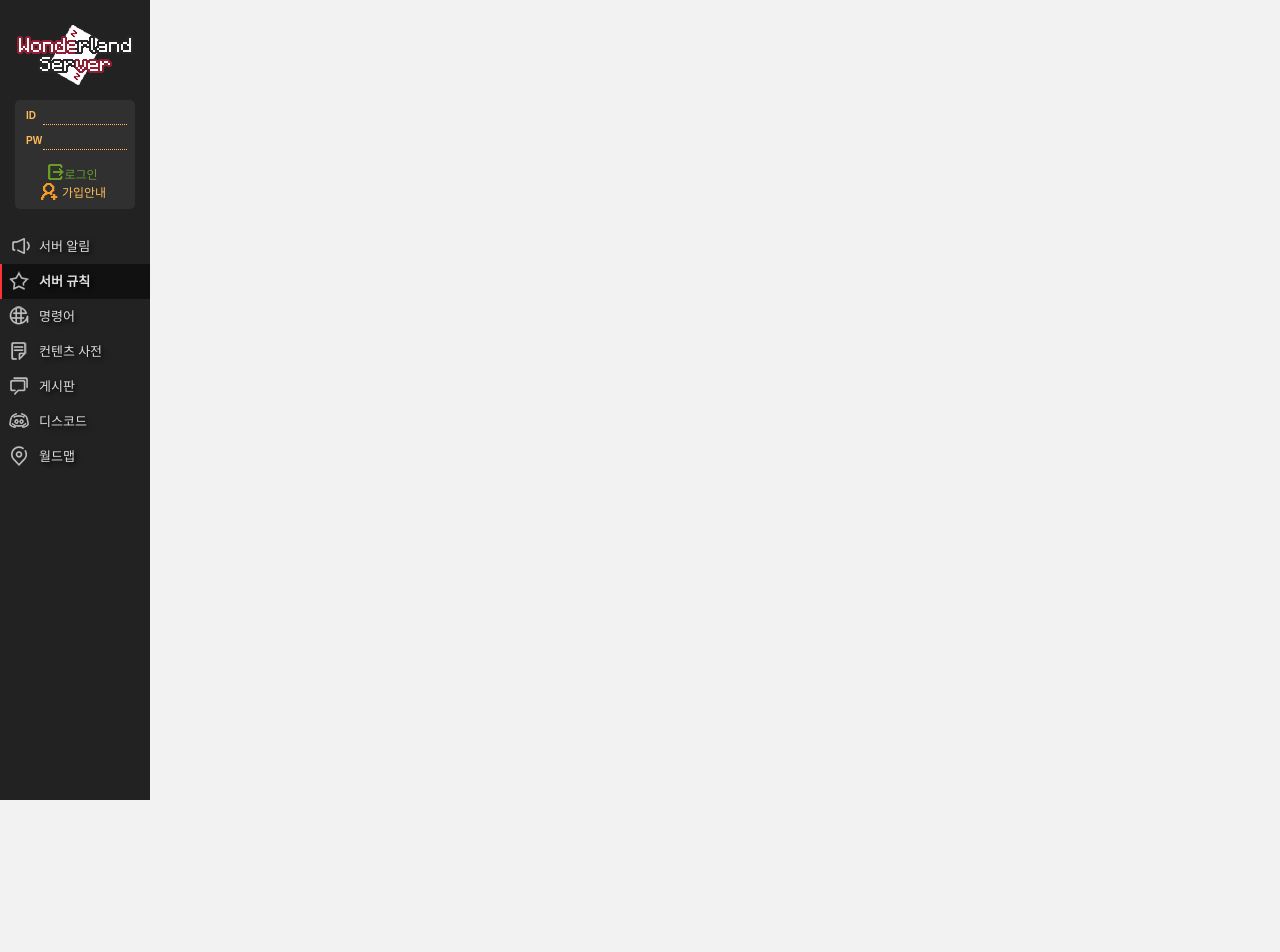
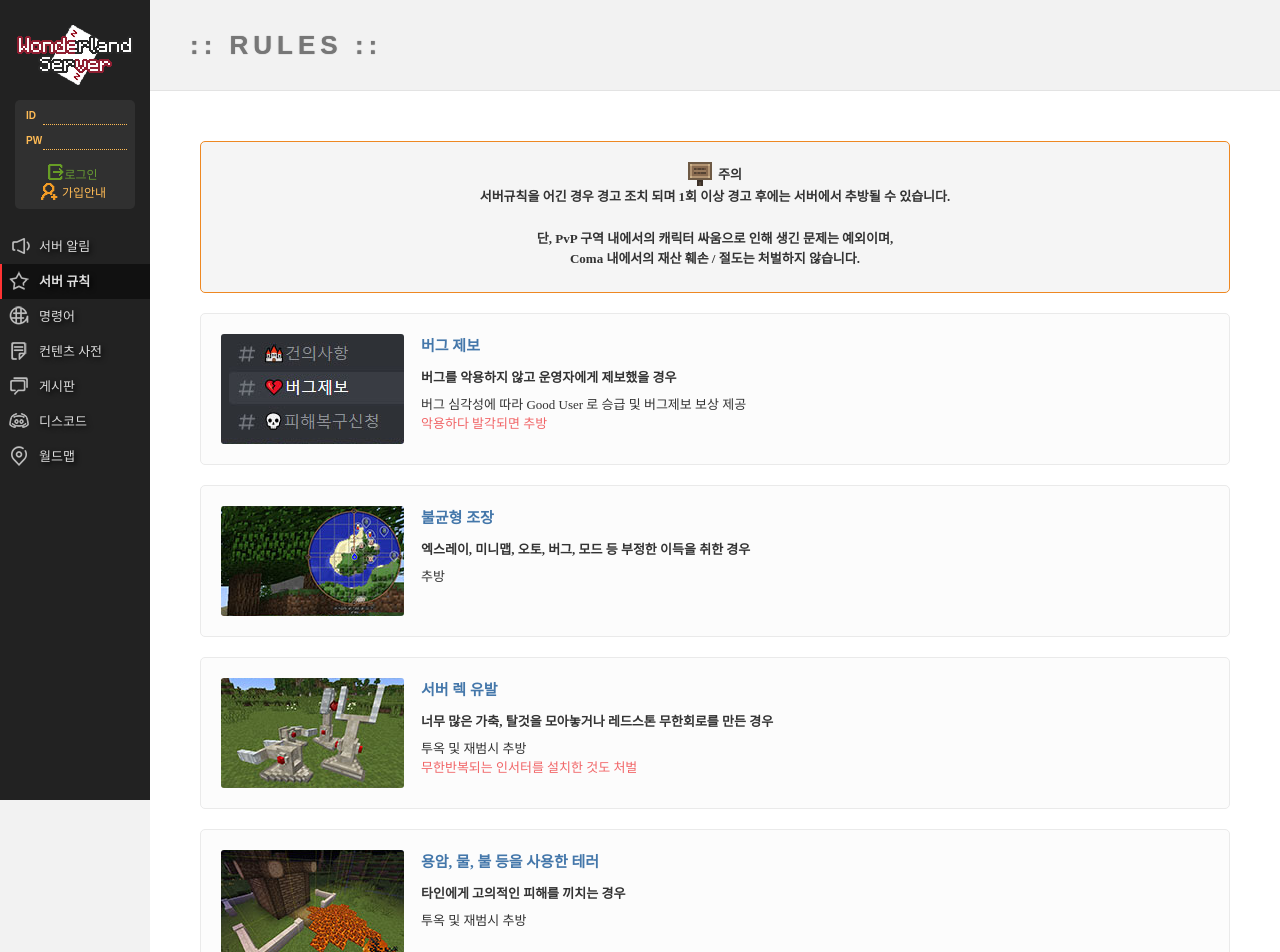
Before and after one commit to Coder-Iro/wonderland-homepage, a Nuxt app: page /rules in a window 1280 px wide. Shown: the top 952 px of the page. Before the commit the page ends 800 px from the top, so only its background shows below. Built offline with nearby package versions, Linux system fonts and the light colour scheme.

Commit message:
Complete Porting to Nuxt

```diff
--- a/components/Footer.vue
+++ b/components/FooterBar.vue
@@ -1,12 +1,12 @@
 <template>
-  <div>
+  <footer>
     <p title="2014.April.Linkey.">Copyright © 2016 wonderland-server.net</p>
-  </div>
+  </footer>
 </template>
 
 <script>
 export default {
-  name: 'Footer',
+  name: 'FooterBar',
 }
 </script>
 
--- a/components/MemberForm.vue
+++ b/components/MemberForm.vue
@@ -1,12 +1,10 @@
 <template>
   <div class="formWrapper">
     <form>
-      <div class="formInputs">
-        <label for="userid">ID</label>
-        <input id="userid" class="tt" name="userid" type="text" />
-        <label for="password">PW</label>
-        <input id="password" class="tt" name="password" type="password" />
-      </div>
+      <label for="userid">ID</label>
+      <input id="userid" class="tt" name="userid" type="text" />
+      <label for="password">PW</label>
+      <input id="password" class="tt" name="password" type="password" />
       <div class="button">
         <input class="submit" type="submit" value="로그인" />
         <router-link class="icon icon-join" to="/member">가입안내</router-link>
@@ -118,7 +116,7 @@ export default {
     label,
     input.tt {
       height: 15px;
-      width: 60px;
+      width: 50px;
       margin-top: -5px;
     }
 
@@ -134,6 +132,10 @@ export default {
 
     .icon {
       width: 1px;
+      &.icon-join {
+        margin-left: 5px;
+        color: #303030;
+      }
     }
   }
 }
--- a/components/OneCommand.vue
+++ b/components/OneCommand.vue
@@ -1,21 +1,21 @@
 <template>
-  <dl :class='{ wordwrap: command.wordwrap }'>
-    <dt v-if="command.name.startsWith('/')" :class='{ bold: command.bold }'>
+  <dl :class="{ wordwrap: command.wordwrap }">
+    <dt v-if="command.name.startsWith('/')" :class="{ bold: command.bold }">
       {{ command.name.split(' ')[0] }}
       <em>{{ command.name.split(' ').slice(1).join(' ') }}</em>
     </dt>
-    <dt v-else :class='{ bold: command.bold }'>
+    <dt v-else :class="{ bold: command.bold }">
       {{ command.name }}
     </dt>
     <dt
       v-if="command.kor.startsWith('/')"
-      :class='{ bold: command.bold }'
-      class='kor'
+      :class="{ bold: command.bold }"
+      class="kor"
     >
       {{ command.kor.split(' ')[0] }}
       <em>{{ command.kor.split(' ').slice(1).join(' ') }}</em>
     </dt>
-    <dt v-else :class='{ bold: command.bold }' class='kor'>
+    <dt v-else :class="{ bold: command.bold }" class="kor">
       {{ command.kor }}
     </dt>
     <dd
@@ -28,12 +28,12 @@
 export default {
   name: 'OneCommand',
   props: {
-    command: Object
-  }
+    command: Object,
+  },
 }
 </script>
 
-<style lang='scss' scoped>
+<style lang="scss" scoped>
 dl {
   border-top: 1px dashed #ccc;
   position: relative;
@@ -83,4 +83,20 @@ dd {
 .bold {
   color: #00a0a0;
 }
+
+@media (max-width: 700px), (orientation: portrait) {
+  dt {
+    width: 50%;
+    border: 0;
+
+    &.kor {
+      left: 50%;
+    }
+  }
+  dd {
+    padding-top: 36px;
+    padding-left: 0;
+    text-align: center;
+  }
+}
 </style>
--- a/layouts/default.vue
+++ b/layouts/default.vue
@@ -132,7 +132,7 @@ main {
   nav {
     position: absolute;
     width: 100%;
-    height: 150px;
+    height: 145px;
     overflow: hidden;
     min-width: inherit;
     padding: 0;
--- a/pages/command.vue
+++ b/pages/command.vue
@@ -2,24 +2,27 @@
   <div>
     <HeaderBar>COMMANDS</HeaderBar>
     <article>
-      <div class="page-command">
+      <div v-once class="page-command">
         <CommandBox
-          v-for="(commands, index) in commandlist"
-          v-once
-          :key="index"
+          v-for="commands in commandlist"
+          :key="commands.title"
           :commands="commands"
         />
       </div>
     </article>
-    <Footer />
+    <FooterBar />
   </div>
 </template>
 
 <script>
+import commandlist from '../assets/data/commandlist.json'
+import CommandBox from '../components/CommandBox'
+
 export default {
   name: 'Command',
-  async asyncData() {
-    return { commandlist: await import('../assets/data/commandlist.json') }
+  components: { CommandBox },
+  data() {
+    return { commandlist }
   },
 }
 </script>
--- a/pages/discord.vue
+++ b/pages/discord.vue
@@ -2,28 +2,28 @@
   <div>
     <HeaderBar>DISCORD</HeaderBar>
     <article>
-      <div class='box'>
+      <div class="box">
         <h3>서버 디스코드에 참여하시려면 아래 Connect 버튼을 눌러주세요.</h3>
       </div>
       <iframe
-        allowtransparency='true'
-        height='496'
-        sandbox='allow-popups allow-popups-to-escape-sandbox allow-same-origin allow-scripts'
-        src='https://discordapp.com/widget?id=326393541263753216&theme=dark'
-        width='350'
+        allowtransparency="true"
+        height="496"
+        sandbox="allow-popups allow-popups-to-escape-sandbox allow-same-origin allow-scripts"
+        src="https://discordapp.com/widget?id=326393541263753216&theme=dark"
+        width="350"
       />
     </article>
-    <Footer />
+    <FooterBar />
   </div>
 </template>
 
 <script>
 export default {
-  name: 'Discord'
+  name: 'Discord',
 }
 </script>
 
-<style lang='scss' scoped>
+<style lang="scss" scoped>
 iframe {
   border: none;
 }
--- /dev/null
+++ b/pages/rules.vue
@@ -0,0 +1,188 @@
+<template>
+  <div>
+    <HeaderBar>RULES</HeaderBar>
+    <article>
+      <div class="box box-alert">
+        <div class="alert">
+          <p class="icon icon-alert">주의</p>
+          <p>
+            서버규칙을 어긴 경우 경고 조치 되며 1회 이상 경고 후에는 서버에서
+            추방될 수 있습니다.<br /><br />
+          </p>
+          <p></p>
+          <p>
+            단, PvP 구역 내에서의 캐릭터 싸움으로 인해 생긴 문제는 예외이며,
+          </p>
+          <p>Coma 내에서의 재산 훼손 / 절도는 처벌하지 않습니다.</p>
+        </div>
+      </div>
+
+      <div class="box rule1">
+        <div class="img"></div>
+        <div class="text">
+          <h3>버그 제보</h3>
+          <strong>버그를 악용하지 않고 운영자에게 제보했을 경우</strong>
+          <p>버그 심각성에 따라 Good User 로 승급 및 버그제보 보상 제공</p>
+          <p class="red">악용하다 발각되면 추방</p>
+        </div>
+      </div>
+
+      <div class="box rule2">
+        <div class="img"></div>
+        <div class="text">
+          <h3>불균형 조장</h3>
+          <strong
+            >엑스레이, 미니맵, 오토, 버그, 모드 등 부정한 이득을 취한
+            경우</strong
+          >
+          <p>추방</p>
+        </div>
+      </div>
+
+      <div class="box rule3">
+        <div class="img"></div>
+        <div class="text">
+          <h3>서버 렉 유발</h3>
+          <strong
+            >너무 많은 가축, 탈것을 모아놓거나 레드스톤 무한회로를 만든
+            경우</strong
+          >
+          <p>투옥 및 재범시 추방</p>
+          <p class="red">무한반복되는 인서터를 설치한 것도 처벌</p>
+        </div>
+      </div>
+
+      <div class="box rule4">
+        <div class="img"></div>
+        <div class="text">
+          <h3>용암, 물, 불 등을 사용한 테러</h3>
+          <strong>타인에게 고의적인 피해를 끼치는 경우</strong>
+          <p>투옥 및 재범시 추방</p>
+        </div>
+      </div>
+
+      <div class="box rule5">
+        <div class="img"></div>
+        <div class="text">
+          <h3>재산 피해</h3>
+          <strong
+            >타인의 보호구역 내의 가축을 죽이거나 재산을 훼손 / 훔친
+            경우</strong
+          >
+          <p>의견 조율로 해결되지 않을 경우 투옥 및 재범시 추방</p>
+          <p class="red">Coma 내에서 일어난 재산 피해는 처벌하지 않습니다.</p>
+        </div>
+      </div>
+
+      <div class="box rule6">
+        <div class="img"></div>
+        <div class="text">
+          <h3>괴롭힘</h3>
+          <strong
+            >특정 대상에게 내뱉은 욕설, 악의성 도배, 괴롭힘 등이 발생한
+            경우</strong
+          >
+          <p>관리자 판단 후 투옥 또는 추방</p>
+          <p class="red">
+            재미로 장난을 친 것이라도, 상대방은 큰 스트레스를 받을 수 있습니다.
+          </p>
+        </div>
+      </div>
+
+      <div class="box rule7">
+        <div class="img"></div>
+        <div class="text">
+          <h3>기타 분쟁</h3>
+          <strong>사람과 사람간의 다양한 문제들은 검토 후 조치</strong>
+          <p>
+            타인을 불쾌하게 하는 아이디, 인신공격성 발언 등 조항에 명시되어 있지
+            않더라도<br />관리자가 판단하기에 문제가 있는 경우 경고 혹은 추방
+          </p>
+        </div>
+      </div>
+    </article>
+    <FooterBar />
+  </div>
+</template>
+
+<script>
+export default {
+  name: 'Rules',
+}
+</script>
+
+<style lang="scss" scoped>
+.box {
+  clear: both;
+  min-height: 110px;
+
+  .text {
+    margin-left: 200px;
+
+    h3 {
+      display: block;
+      height: 25px;
+      line-height: 25px;
+      color: #47a;
+      font-size: 15px;
+    }
+
+    strong {
+      display: block;
+      margin: 8px 0;
+    }
+  }
+}
+
+.box-alert {
+  clear: both;
+  min-height: 110px;
+  text-align: center;
+  border-color: #e82;
+  background-color: #f5f5f5;
+  font-weight: bold;
+  line-height: 160%;
+}
+
+.icon-alert {
+  padding: 5px 0 5px 30px;
+  height: 25px;
+  line-height: 25px;
+}
+
+.img {
+  width: 183px;
+  height: 110px;
+  float: left;
+  background-image: url(../assets/img/page-rules.jpg);
+  border-radius: 3px;
+}
+
+.rule1 .img {
+  background-position: 0 0;
+}
+
+.rule2 .img {
+  background-position: 0px -110px;
+}
+
+.rule3 .img {
+  background-position: 0px -220px;
+}
+
+.rule4 .img {
+  background-position: 0px -330px;
+}
+
+.rule5 .img {
+  background-position: 0px -440px;
+}
+
+.rule6 .img {
+  background-position: 0px -550px;
+}
+
+.rule7 .img {
+  background-position: 0px -660px;
+}
+</style>
--- a/pages/worldmap.vue
+++ b/pages/worldmap.vue
@@ -33,8 +33,8 @@ iframe {
 
 @media (max-width: 700px), (orientation: portrait) {
   div {
-    top: 150px;
-    margin-bottom: -150px;
+    top: 145px;
+    margin-bottom: -145px;
   }
 }
 </style>
```
Also changed, not shown: nuxt.config.js (+6 -6 lines), pages/home.vue (+38 -38 lines), .travis.yml.
